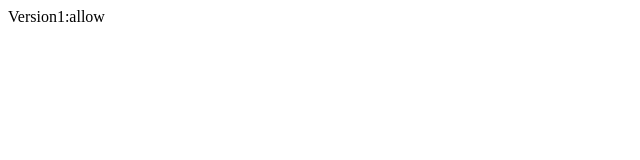
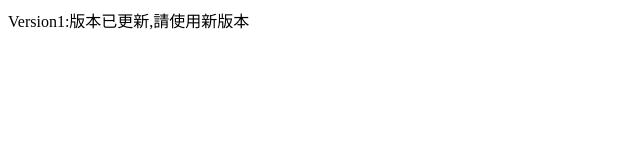
Before and after one commit to Ceil-Main/Howay.github.io, a plain HTML site: page index.html in a window 1280 px wide. Shown: the whole page, without its empty margins (0-640 px from the left). Drawn offline with Linux system fonts and the light colour scheme.

Commit message:
測試運行

```diff
--- a/index.html
+++ b/index.html
@@ -1 +1 @@
-<p>Version1:allow</p>
+<p>Version1:版本已更新,請使用新版本</p>
```
